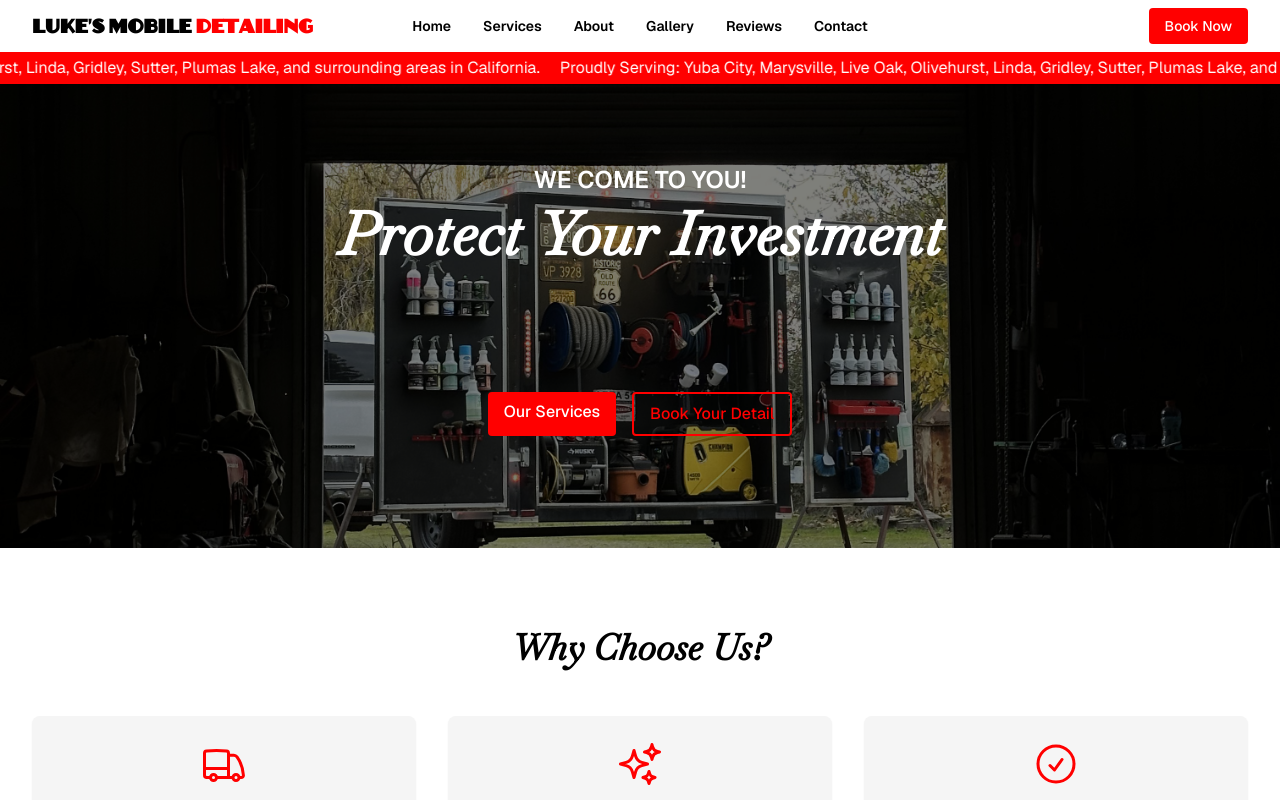
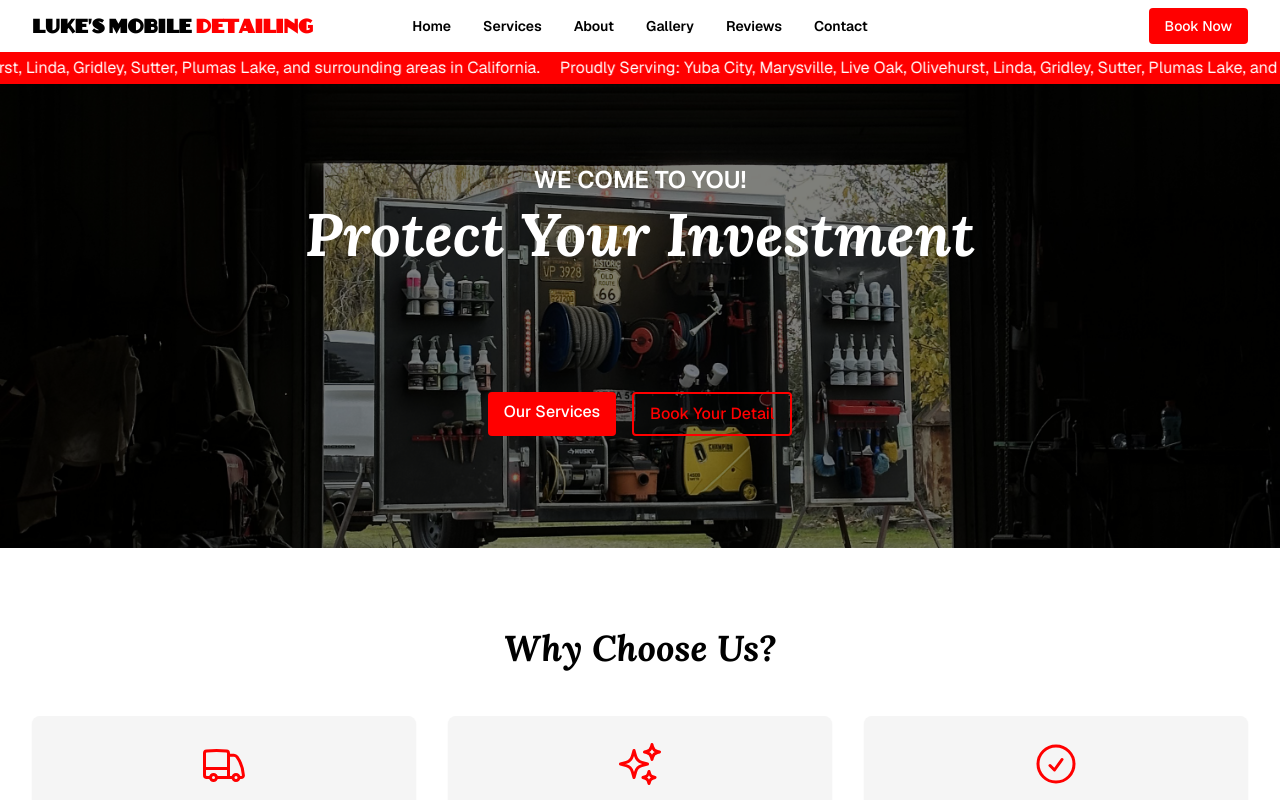
Before and after one commit to peymannaderi10/lukesmobiledetailingllc.com, a Next.js app: page / in a window 1280 px wide. Shown: the top 800 px of the page. Built offline with nearby package versions, Linux system fonts and the light colour scheme.

Commit message:
use lora

```diff
--- a/src/app/globals.css
+++ b/src/app/globals.css
@@ -3,14 +3,6 @@
   src: url('/fonts/AnchorJack.ttf') format('truetype');
   font-weight: normal;
   font-style: normal;
-  font-display: swap;
-}
-
-@font-face {
-  font-family: 'Baskervville';
-  src: url('/fonts/Baskervville-Italic.ttf') format('truetype');
-  font-weight: normal;
-  font-style: italic;
   font-display: swap;
 }
 
@@ -50,6 +42,8 @@
 @layer base {
   h1, h2, h3, h4, h5, h6 {
     @apply font-bold font-didot;
+    font-family: 'Lora', Georgia, serif;
+    font-style: italic;
   }
 
   h1 {
--- a/src/app/layout.tsx
+++ b/src/app/layout.tsx
@@ -86,6 +86,9 @@
         {/* iOS Safari specific tags that can't be defined in metadata */}
         <meta name="format-detection" content="telephone=no" />
         <link rel="apple-touch-icon" href="/apple-touch-icon.png" />
+        <link rel="preconnect" href="https://fonts.googleapis.com" />
+        <link rel="preconnect" href="https://fonts.gstatic.com" crossOrigin="anonymous" />
+        <link href="https://fonts.googleapis.com/css2?family=Lora:ital,wght@0,400;0,700;1,400;1,700&display=swap" rel="stylesheet" />
       </head>
       <body
         className={`${geistSans.variable} ${geistMono.variable} antialiased min-h-screen flex flex-col`}
--- a/tailwind.config.js
+++ b/tailwind.config.js
@@ -34,7 +34,7 @@
         sans: ['var(--font-geist-sans)', 'Arial', 'sans-serif'],
         mono: ['var(--font-geist-mono)', 'monospace'],
         'anchor-jack': ['Anchor Jack', 'sans-serif'],
-        'didot': ['Baskervville', 'serif'],
+        'didot': ['Lora', 'Georgia', 'serif'],
       },
       fontWeight: {
         normal: 400,
```
